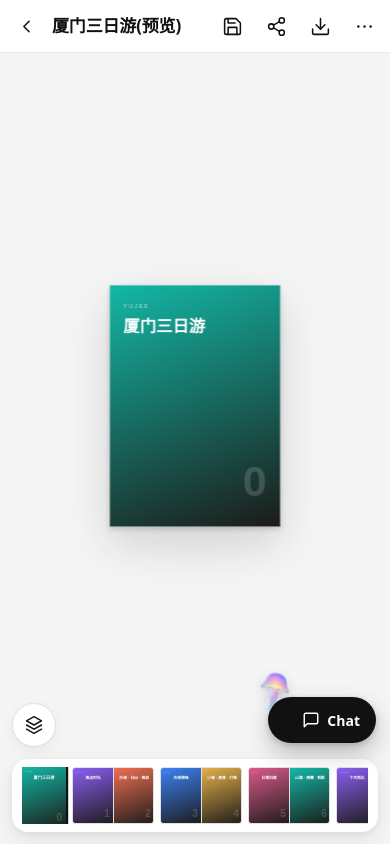
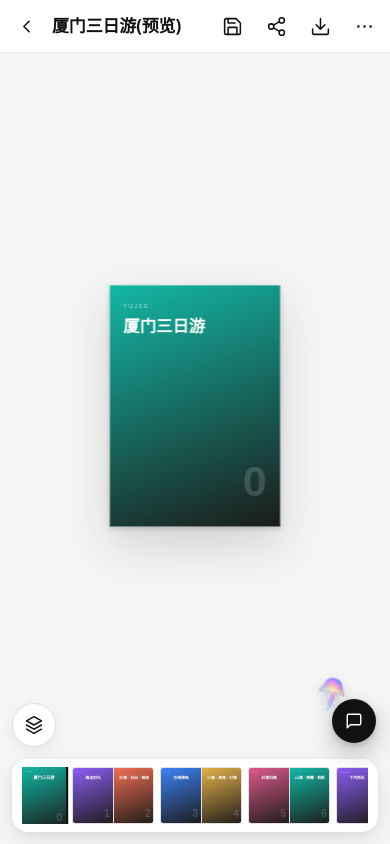
Before and after one commit to guanlili/yujee-china, a Next.js app in the folder apps/web/: page /en/dev/mobile in a window 390 px wide. Built offline with nearby package versions, Linux system fonts and the light colour scheme; no server answers; a web font is replaced by a local one.

Commit message:
fix(editor): compact mobile chat control

```diff
--- a/apps/web/src/components/album/editor-v2/mobile/EditView.tsx
+++ b/apps/web/src/components/album/editor-v2/mobile/EditView.tsx
@@ -539,8 +539,7 @@ export function EditView({
           )}
         </div>
 
-        {/* AI 浮标:黑色胶囊 + 小水母从左上角探出来(逐条对齐桌面 .chat-fold-expand)。
-            水母是 mix-blend-mode:multiply —— 必须**探出到胶囊外面**,压在黑底上会直接消失。 */}
+        {/* AI 浮标:紧凑的圆形图标按钮,小水母稳定浮在左上层。 */}
         <button
           type="button"
           className="mai"
@@ -560,7 +559,6 @@ export function EditView({
           >
             <path d="M21 15a2 2 0 0 1-2 2H7l-4 4V5a2 2 0 0 1 2-2h14a2 2 0 0 1 2 2z" />
           </svg>
-          <span>{zh ? '对话' : 'Chat'}</span>
         </button>
       </div>
 
--- a/apps/web/src/components/album/editor-v2/mobile/MobileEditor.tsx
+++ b/apps/web/src/components/album/editor-v2/mobile/MobileEditor.tsx
@@ -565,8 +565,7 @@ export function MobileEditor({
           </button>
         </div>
 
-        {/* AI 浮标:黑色胶囊 + 小水母从左上角探出来(逐条对齐桌面 .chat-fold-expand)。
-            水母是 mix-blend-mode:multiply —— 必须**探出到胶囊外面**,压在黑底上会直接消失。 */}
+        {/* AI 浮标:紧凑的圆形图标按钮,小水母稳定浮在左上层。 */}
         <button
           type="button"
           className="mai"
@@ -586,7 +585,6 @@ export function MobileEditor({
           >
             <path d="M21 15a2 2 0 0 1-2 2H7l-4 4V5a2 2 0 0 1 2-2h14a2 2 0 0 1 2 2z" />
           </svg>
-          <span>{zh ? '对话' : 'Chat'}</span>
         </button>
       </div>
 
--- a/apps/web/src/components/album/editor-v2/mobile/mobile-editor.css
+++ b/apps/web/src/components/album/editor-v2/mobile/mobile-editor.css
@@ -411,33 +411,25 @@
   height: 20px;
 }
 
-/* ── AI 浮标:**黑色胶囊**,小水母从左上角探出来 ─────────────────────────────
-   逐条对齐桌面 .chat-fold-expand(editor-port.css 的 ≤767 段)——「浮标黑、弹窗浅」
-   是既有设计,别搞反:早先做成了白浮标 + 黑弹窗,两处都错。
-
-   水母为什么必须探出胶囊外:它是 mix-blend-mode:multiply(与桌面 await-jelly 同一
-   呈现)。multiply 压在黑底上结果就是黑 —— 水母会直接消失。桌面把它绝对定位到
-   top:-23px/left:-13px 探到浅色画布上,正是为此。 */
+/* ── AI 浮标:黑色圆形图标按钮,小水母从左上角探出来 ────────────────────────
+   水母不使用混合模式:浮标会跨在浅色画布与深色页面之间,multiply 会让它在深色
+   内容上突然发黑,看起来像掉到了页面下层。明确的层级让两种背景上都保持一致。 */
 .mobile-editor .mai {
   position: absolute;
   right: 14px;
   bottom: 16px;
-  height: 46px;
-  /* 左边多留出来的是给探出来的水母让位(同桌面 padding:0 16px 0 34px) */
-  padding: 0 16px 0 34px;
+  width: 44px;
+  height: 44px;
+  padding: 0;
   display: flex;
   align-items: center;
   justify-content: center;
-  gap: 7px;
   border: 0;
-  border-radius: var(--radius-pill);
+  border-radius: 50%;
   /* 不能 overflow:hidden —— 会把探出来的水母裁掉 */
   overflow: visible;
   background: var(--fg);
   color: var(--surface);
-  font-family: var(--font-body);
-  font-size: 14px;
-  font-weight: 600;
   box-shadow: 0 10px 24px rgba(0, 0, 0, 0.24), 0 2px 6px rgba(0, 0, 0, 0.16);
   transition: transform var(--motion-fast) var(--ease);
 }
@@ -446,21 +438,24 @@
   transform: scale(0.96);
 }
 
-/* 产品小水母:与桌面 .chat-fold-expand .fab-jelly 逐条一致 */
+/* 水母在按钮上层、图标左上方,不受下面页面明暗影响。 */
 .mobile-editor .mai-jelly {
   position: absolute;
-  top: -23px;
-  left: -13px;
-  width: 40px;
-  height: 40px;
+  z-index: 2;
+  top: -20px;
+  left: -18px;
+  width: 36px;
+  height: 36px;
   object-fit: contain;
-  mix-blend-mode: multiply;
+  mix-blend-mode: normal;
   pointer-events: none;
   filter: drop-shadow(0 4px 6px rgba(0, 0, 0, 0.12));
   animation: mai-float 3.2s ease-in-out infinite;
 }
 
 .mobile-editor .mai-chat-ic {
+  position: relative;
+  z-index: 3;
   width: 18px;
   height: 18px;
 }
```
Also changed, not shown: 2 other files (tests, documents, lock files or other folders).
